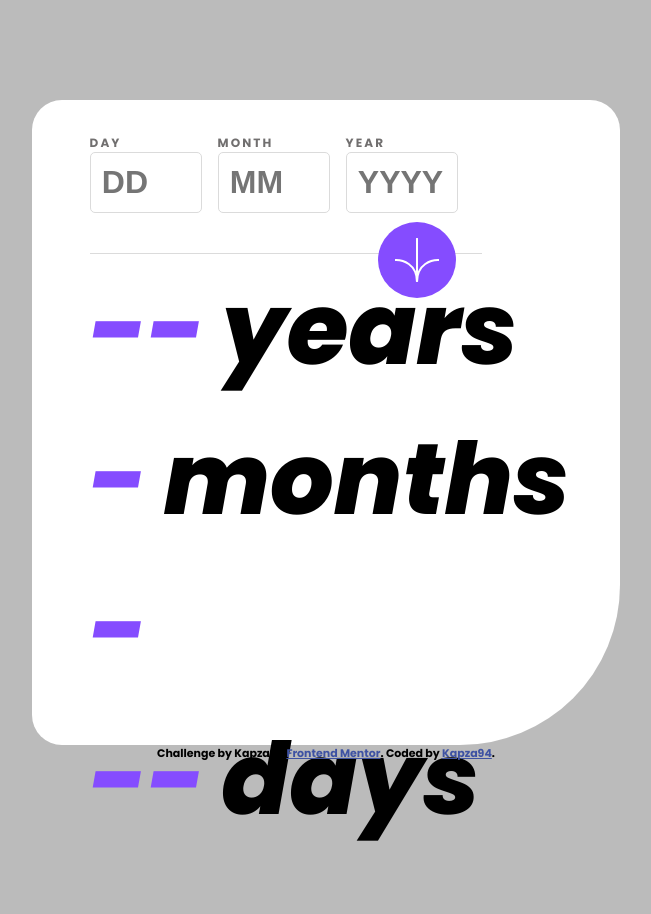
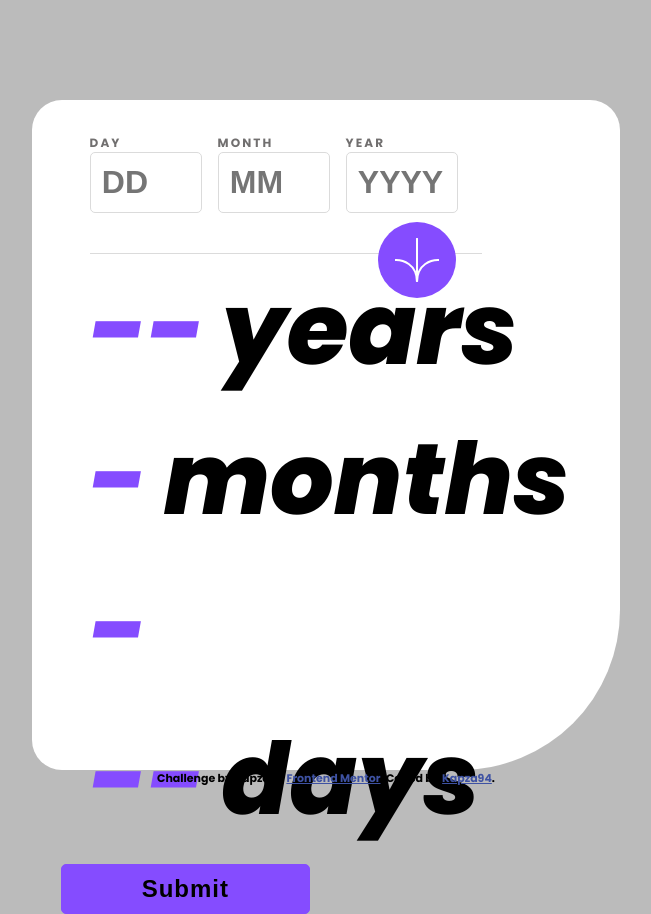
Before and after one commit to Kapza94/age-calculator-app, a plain HTML site: page index.html in a window 1280 px wide. Shown: the whole page, without its empty margins (314-965 px from the left). Before the commit the page ends 854 px from the top, so only its background shows below. Drawn offline with Linux system fonts and the light colour scheme.

Commit message:
added submit btn back. Stupid without it

```diff
--- a/app.js
+++ b/app.js
@@ -67,8 +67,9 @@ let inputYearValue = inputYear.value;
     // if(currentMonth < inputMonthValue){
 
     // }
+})
 
-})
+
 // X years = 2023 (current year) - 1994(birth year) = 29 years
 // Y months = 11 (current month) - 6(birth month) = 5 months- minus 1 month so i have to carry over the days.
 // Z days = 8 (current day) - 15 (birth day) = -7 then i have to plus 31 so then its 24
--- a/style.css
+++ b/style.css
@@ -9,7 +9,7 @@ body {
 
 .content-container {
   margin-top: 50px;
-  height: 625px;
+  height: 650px;
   background-color: white;
   border-bottom-right-radius: 160px;
   border-bottom-left-radius: 30px;
@@ -75,7 +75,15 @@ body {
 }
 
 .submit-btn-class {
-  margin: 0 auto;
+  padding: 0.6rem 5rem;
+  position: absolute;
+  right: 656px;
+  border-radius: 5px;
+  border: 1px solid hsl(259, 100%, 65%);
+  background-color: hsl(259, 100%, 65%);
+  font-size: 24px;
+  font-weight: 800;
+  letter-spacing: 1px;
 }
 
 .input-display {
@@ -124,3 +132,6 @@ body {
   width: 69%;
   margin-left: 3rem;
 }
+
+.submit-btn-class {
+}
```
Also changed, not shown: index.html (+2 -2 lines).
